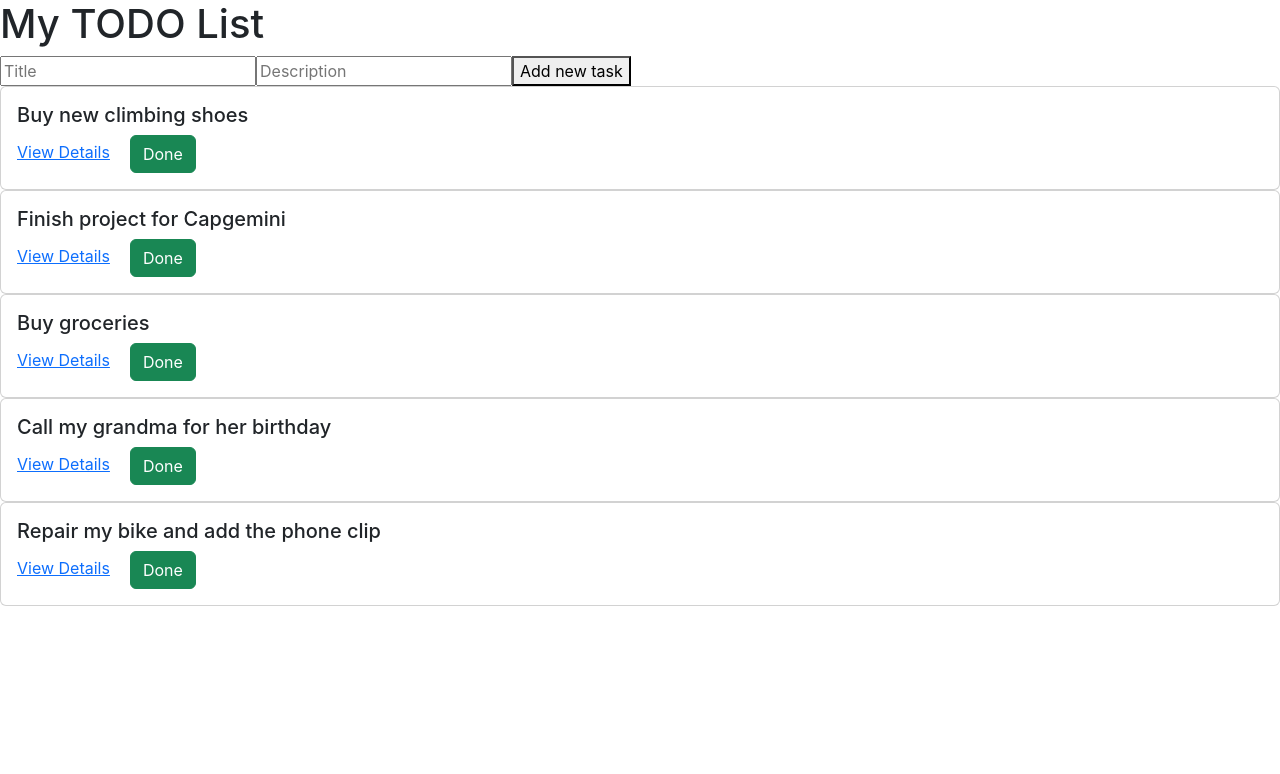
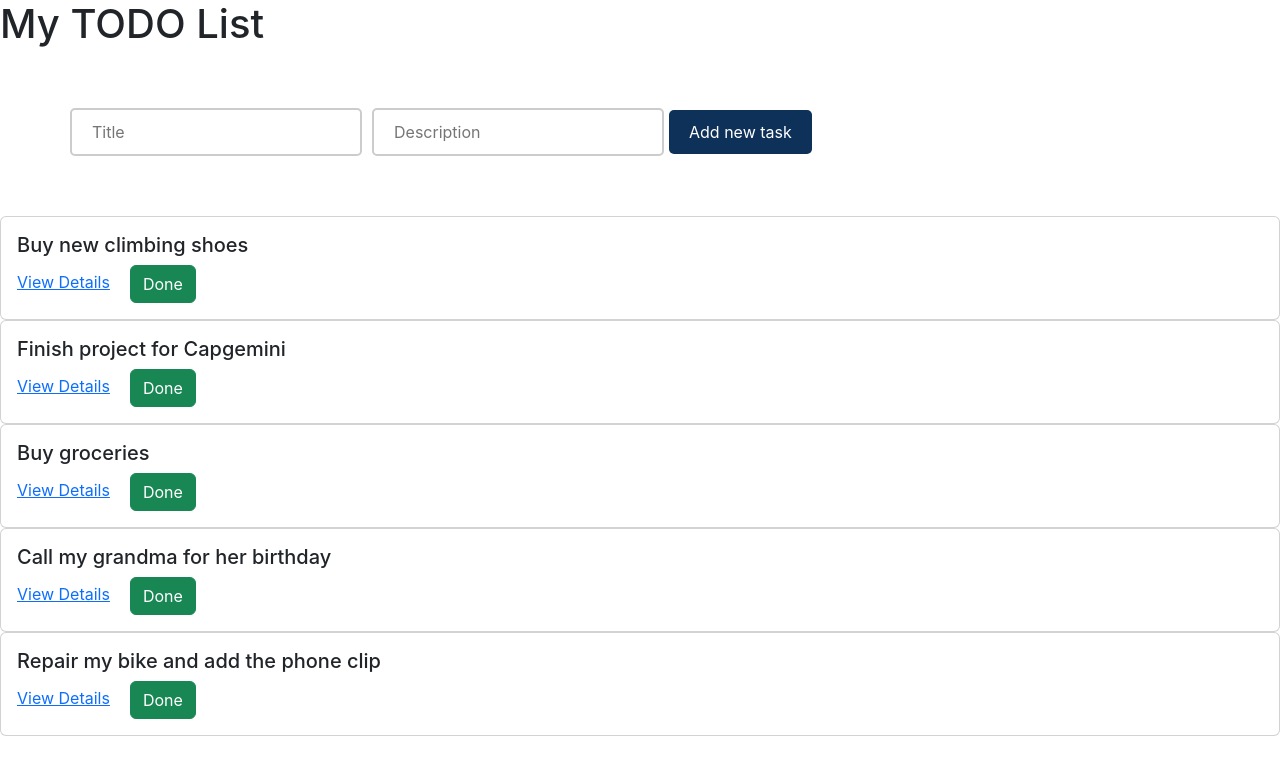
Before and after one commit to LucieNicolas/To-do-List, a React (Create React App) app in the folder my-app/: page / in a window 1280 px wide. Shown: the top 774 px of the page. Built offline with nearby package versions, Linux system fonts and the light colour scheme.

Commit message:
add css to taskForm

```diff
--- a/my-app/src/compo/TaskForm.tsx
+++ b/my-app/src/compo/TaskForm.tsx
@@ -1,6 +1,7 @@
 import "bootstrap/dist/css/bootstrap.min.css";
 import React, { useState } from "react";
 import { Form } from "react-bootstrap";
+import "../style/TaskForm.css";
 
 interface TaskFormProps {
   onAddTask: (title: string, description: string) => void;
@@ -19,19 +20,21 @@ const TaskForm = ({ onAddTask }: TaskFormProps) => {
 
   return (
     <>
-      <div>
-        <Form onSubmit={handleNewTaskSubmit}>
+      <div className="form">
+        <Form onSubmit={handleNewTaskSubmit} className="task-form">
           <input
             type="text"
             placeholder="Title"
             value={newTaskTitle}
             onChange={(event) => setNewTaskTitle(event.target.value)}
+            className="title-input"
           />
           <input
             type="text"
             placeholder="Description"
             value={newTaskDescription}
             onChange={(event) => setNewTaskDescription(event.target.value)}
+            className="description-input"
           />
           <button type="submit" className="add-task-button">
             Add new task
--- /dev/null
+++ b/my-app/src/style/TaskForm.css
@@ -0,0 +1,30 @@
+.form {
+  display: flex;
+  align-items: center;
+  margin: 40px;
+}
+.task-form {
+  margin: 5px;
+  padding: 10px 20px;
+}
+
+.description-input {
+  margin: 5px;
+  border-radius: 5px;
+  padding: 10px 20px;
+  border: 2px solid #ccc;
+}
+.title-input {
+  margin: 5px;
+  border-radius: 5px;
+  padding: 10px 20px;
+  border: 2px solid #ccc;
+}
+
+.add-task-button {
+  background-color: #0d3158;
+  color: #fff;
+  border: none;
+  padding: 10px 20px;
+  border-radius: 5px;
+}
```
